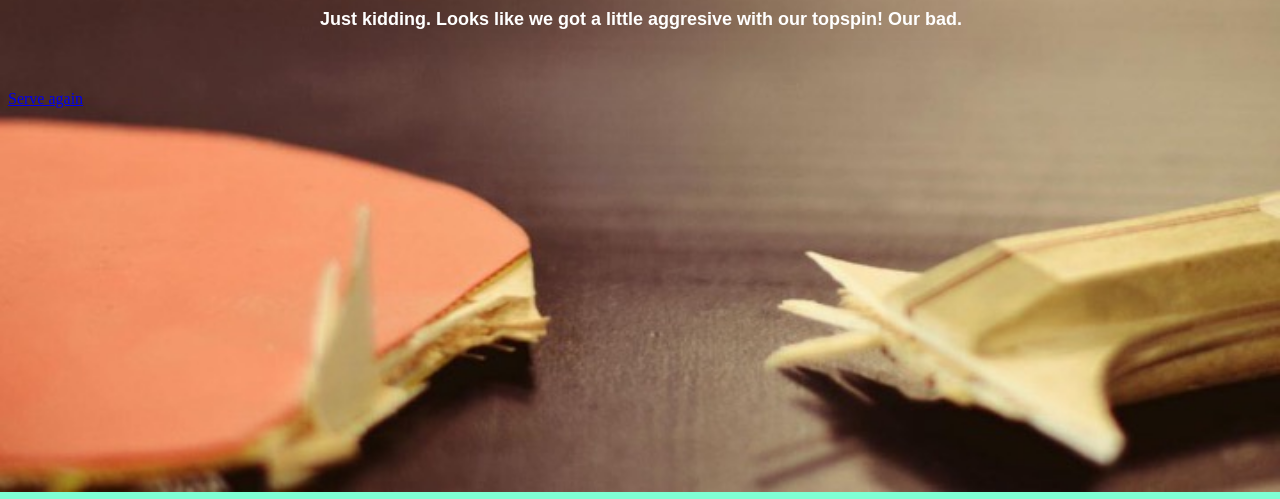
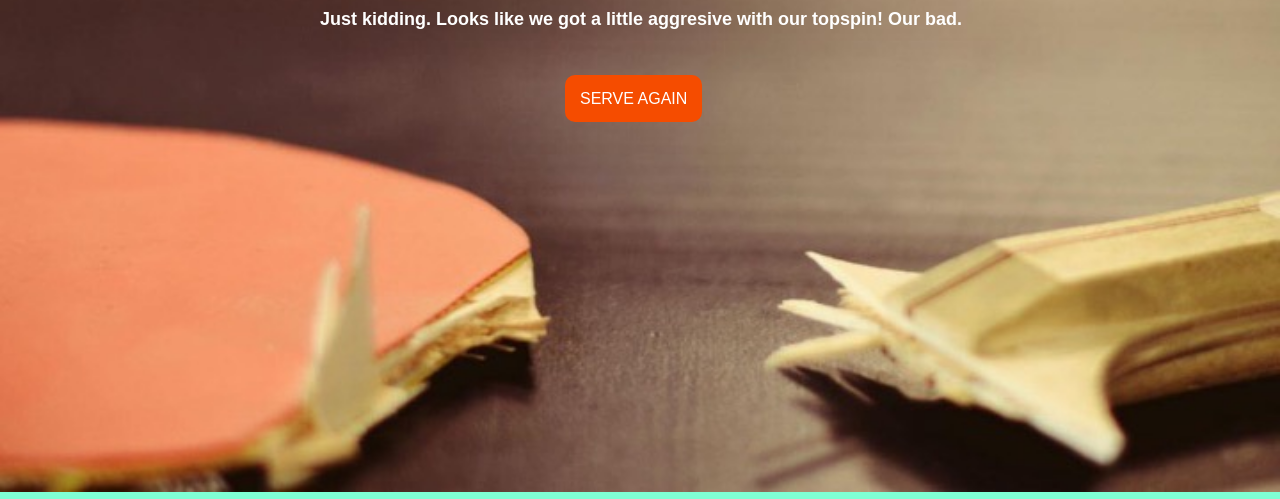
Before and after one commit to noravis/stalo-tenisas, a website: page index.html in a window 1280 px wide. Shown: the part 301-800 px from the top of the page. Drawn offline with Linux system fonts and the light colour scheme.

Commit message:
link style

```diff
--- a/style.css
+++ b/style.css
@@ -31,3 +31,15 @@
     margin-top:0;
     margin-bottom: 60px;
 }
+.link {
+    width: 130px;
+    text-transform: uppercase;
+    background-color: #f54c00;
+    padding: 15px;
+    text-align: center;
+    text-decoration: none;
+    color: #fff;
+    border-radius: 10px;
+    font-family:Arial, Helvetica, sans-serif;
+    margin-left: calc(50% - 75px);
+}
```
